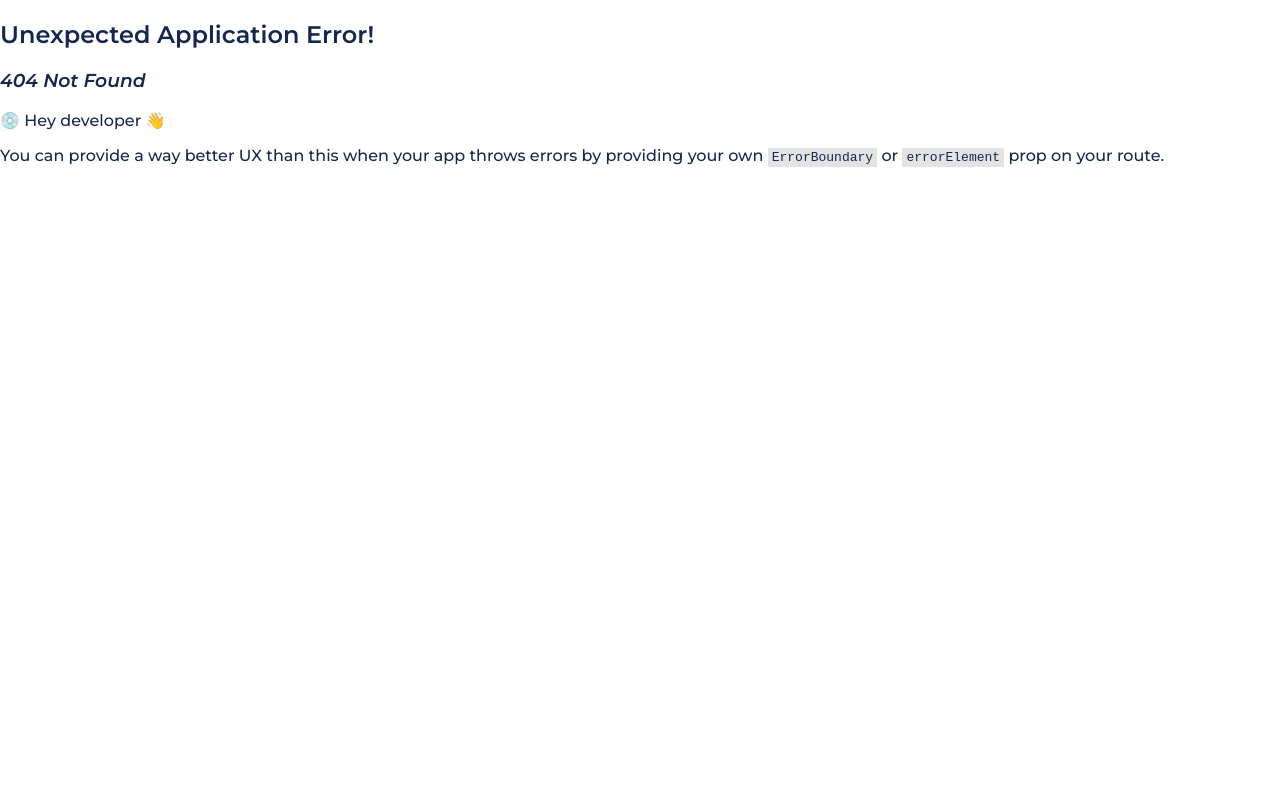
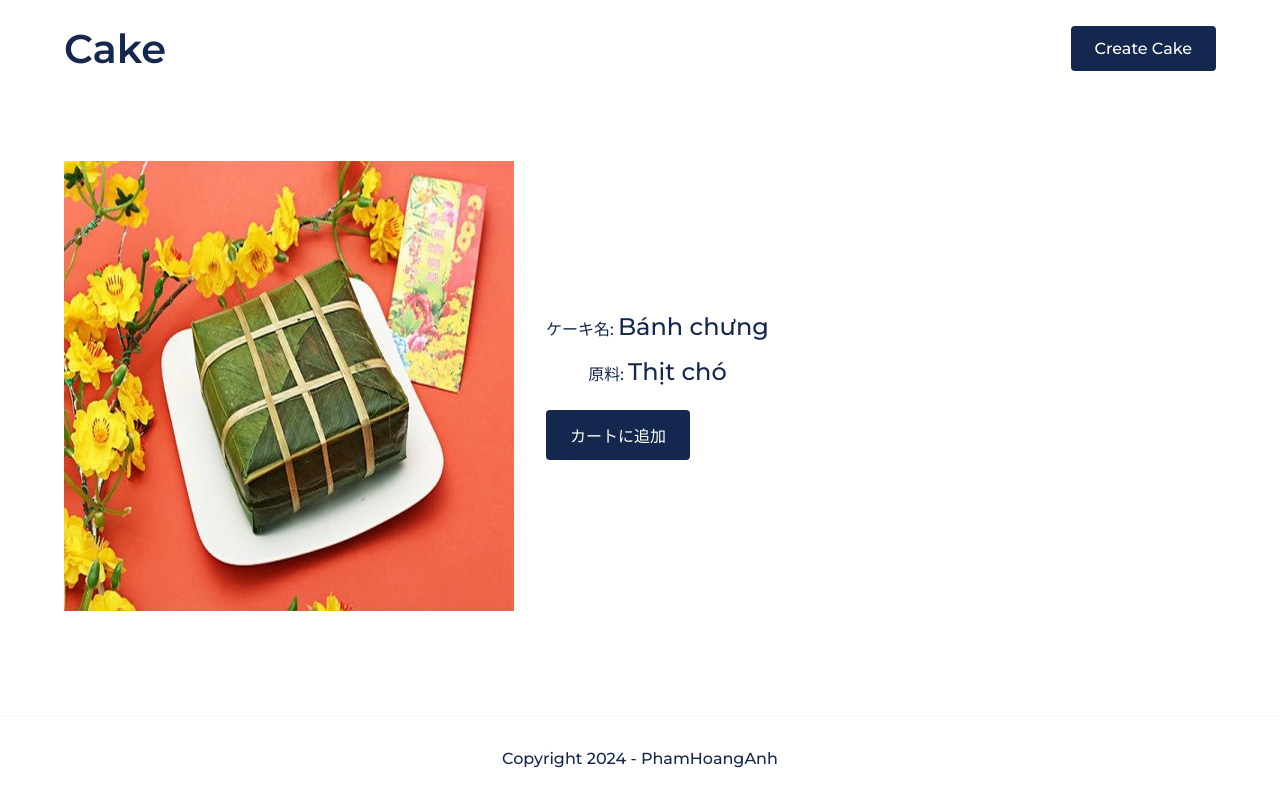
Before and after one commit to hoanganhp-ic/react-cake, a React (Create React App) app: page /cake/1 in a window 1280 px wide. Before the commit this address had no page. Built offline with nearby package versions, Linux system fonts and the light colour scheme.

Commit message:
create component detail cake

```diff
--- a/src/index.css
+++ b/src/index.css
@@ -117,3 +117,8 @@ input {
   }
 }
 /* Loading Spinner */
+
+a {
+  color: white;
+  text-decoration: none;
+}
--- a/src/layouts/Header.tsx
+++ b/src/layouts/Header.tsx
@@ -1,3 +1,4 @@
+import { Link } from "react-router-dom";
 import ButtonField from "../components/ButtonField";
 
 const Header = () => {
@@ -5,7 +6,7 @@ const Header = () => {
     <header>
       <div className="flex-basic-between" style={{ padding: '1.5rem 4rem'}}>
         <div style={{ fontSize: '40px', fontWeight: 600 }}>Cake</div>
-        <ButtonField> Create Cake </ButtonField>
+        <ButtonField><Link to='/create-cake'>Create Cake</Link></ButtonField>
       </div>
     </header>
   );
--- /dev/null
+++ b/src/pages/DetailCake.tsx
@@ -0,0 +1,28 @@
+import { useParams } from "react-router-dom"
+import LogoCake from '../assets/banh-chung-0218134.webp';
+import ButtonField from "../components/ButtonField";
+
+const DetailCake = () => {
+
+    const { id } = useParams();
+    return (
+        <div style={{ height: 'calc(100vh - 309px)', padding: '4rem 4rem', overflowY: 'auto'}}>
+            <div style={{ display: 'flex', alignItems: 'center', columnGap: '2rem' }}>
+                <img alt="Cake" src={LogoCake} width='450px' height='450px' />
+                <div>
+                    <div style={{ marginBottom: '1rem' }}>
+                        ケーキ名: <span style={{ fontSize: '24px'}}>Bánh chưng</span>
+                    </div>
+                    <div style={{ marginBottom: '1.5rem' }}>
+                        原料: <span style={{ fontSize: '24px'}}>Thịt chó</span>
+                    </div>
+                    <div style={{ display: 'flex' }}>
+                       <ButtonField>カートに追加</ButtonField>
+                    </div>
+                </div>
+            </div>
+        </div>
+    )
+}
+
+export default DetailCake
```
Also changed, not shown: src/App.tsx (+8 -1 lines).
